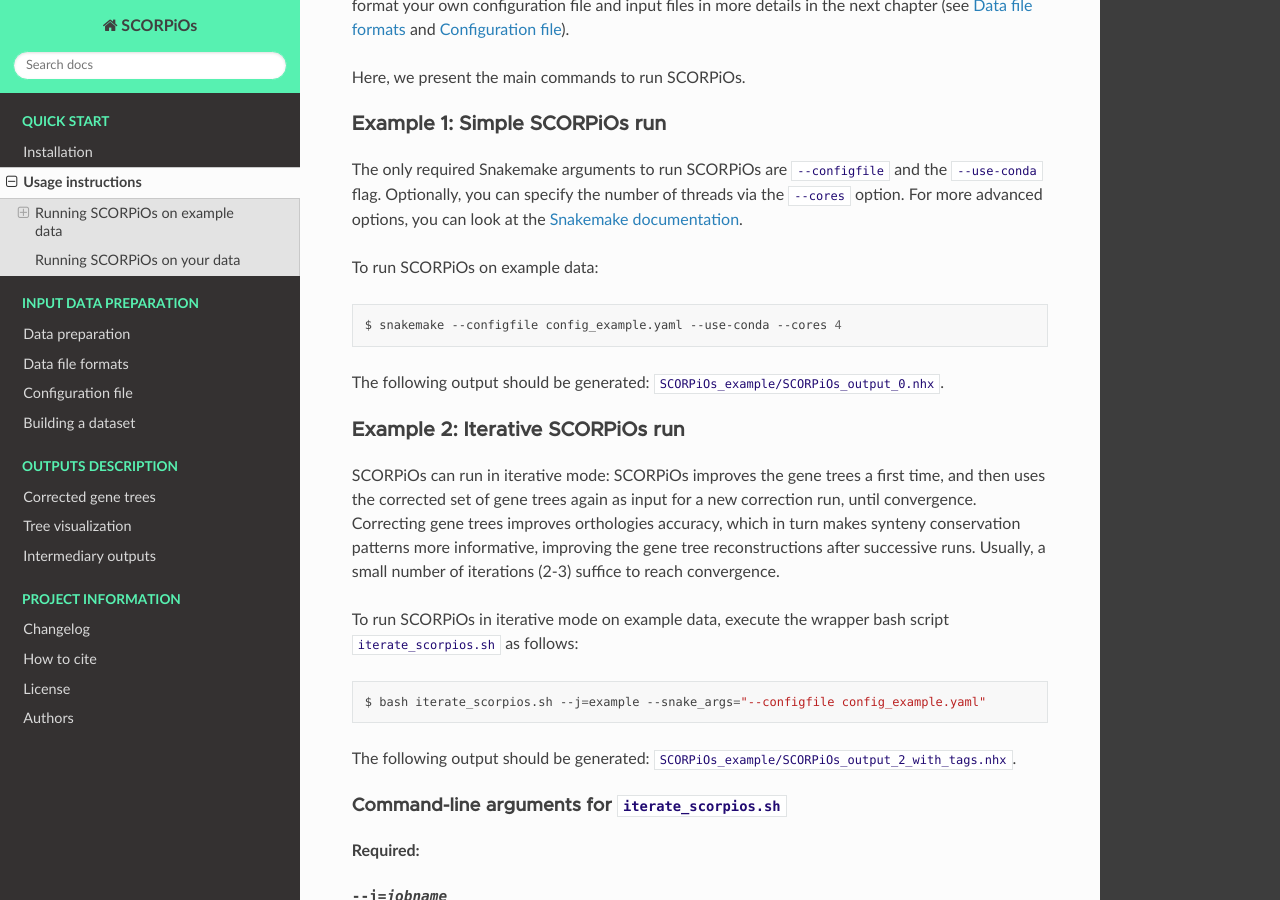
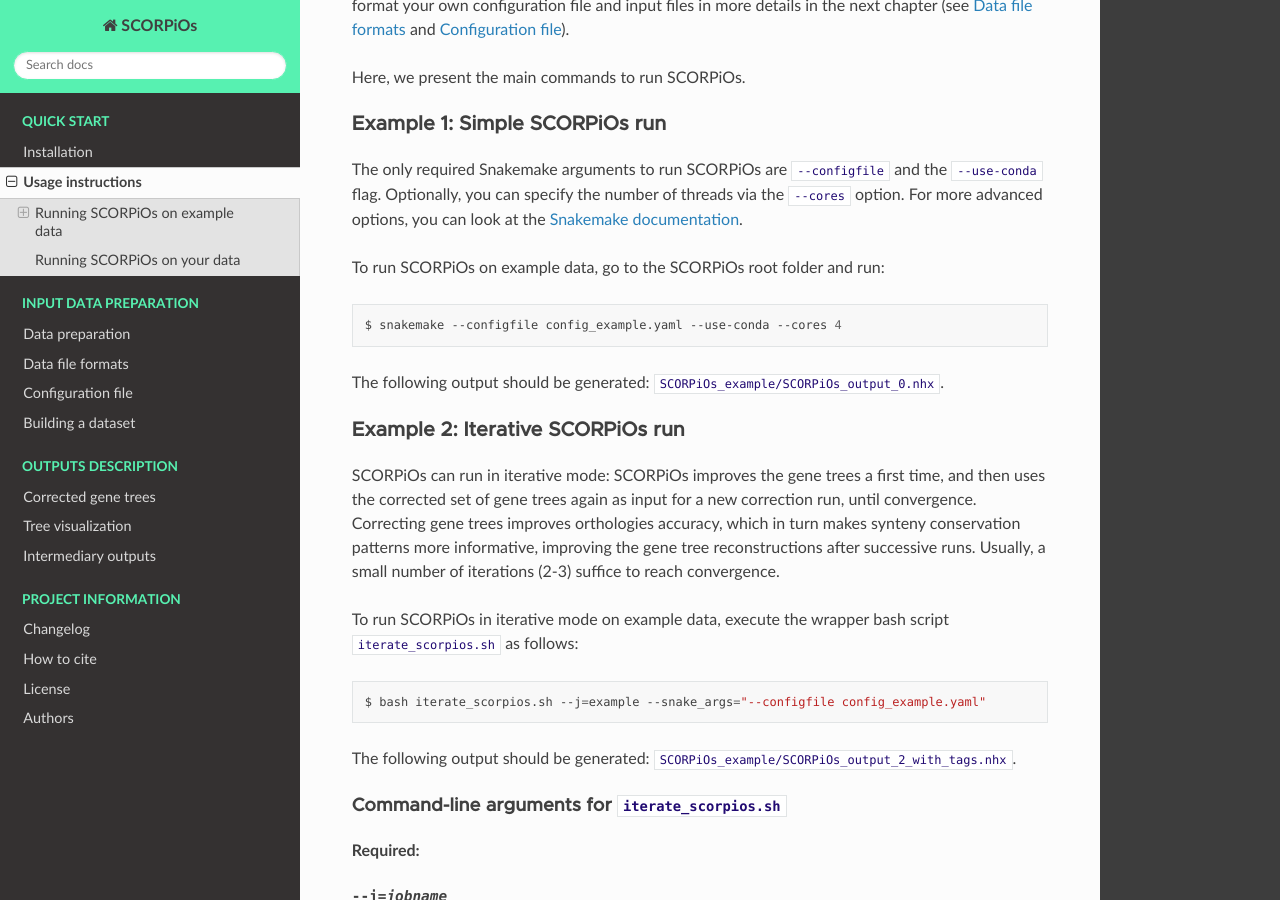
Before and after one commit to DyogenIBENS/SCORPIOS, a Sphinx documentation site: the page built from doc/getting_started_usage.rst, in a window 1280 px wide and 900 px high, scrolled down 475 px. Built offline with Sphinx 7.4.7 and the Read the Docs theme 2.0.0, drawn with Linux system fonts in a browser that asks for light colours.

Commit message:
Update getting_started_usage.rst

```diff
--- a/doc/getting_started_usage.rst
+++ b/doc/getting_started_usage.rst
@@ -18,7 +18,7 @@
 
 The only required Snakemake arguments to run SCORPiOs are :code:`--configfile` and the :code:`--use-conda` flag. Optionally, you can specify the number of threads via the :code:`--cores` option. For more advanced options, you can look at the `Snakemake documentation <https://snakemake.readthedocs.io/en/stable/>`_.
 
-To run SCORPiOs on example data:
+To run SCORPiOs on example data, go to the SCORPiOs root folder and run:
 
 .. prompt:: bash
 
```
